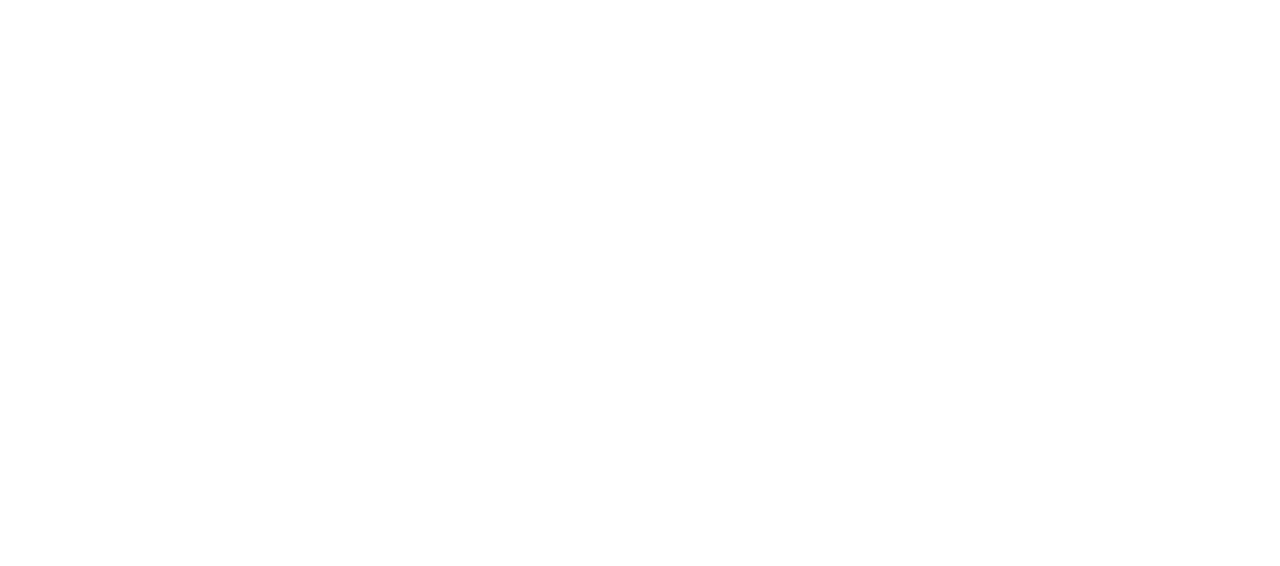
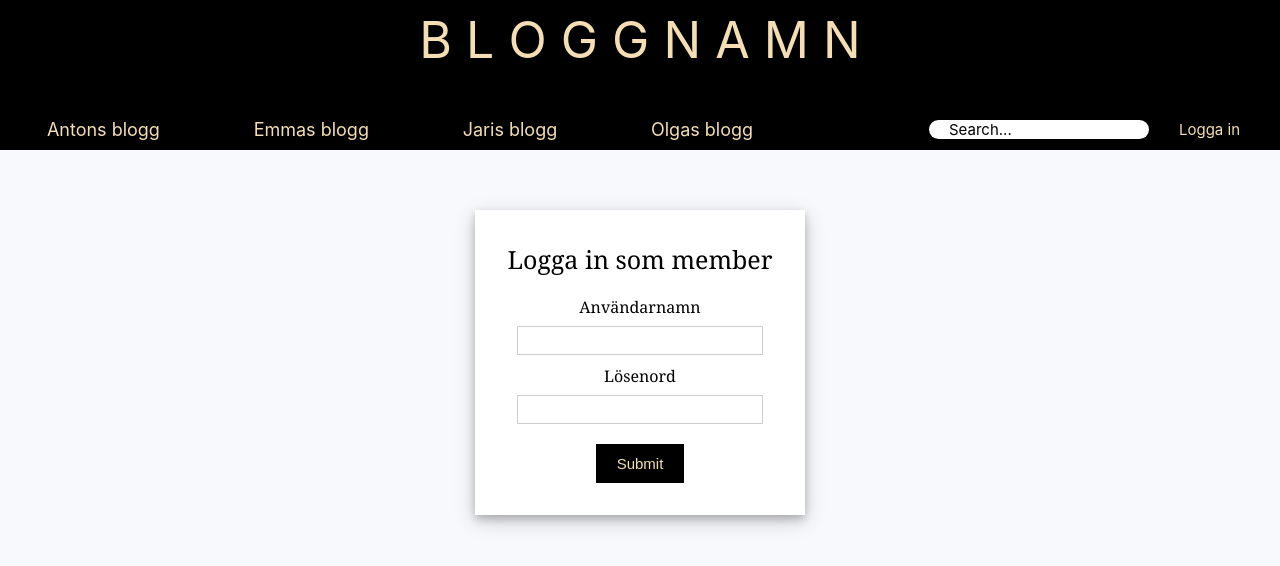
Before and after one commit to Emmarn/blogproject, a React (Create React App) app: page /login in a window 1280 px wide. Before the commit this address had no page. Shown: the top 566 px of the page. Built offline with nearby package versions, Linux system fonts and the light colour scheme.

Commit message:
login form

```diff
--- a/src/App.js
+++ b/src/App.js
@@ -6,6 +6,7 @@
 import { Jarisblog } from './components/Jarisblog';
 import { Olgasblog } from './components/Olgasblog';
 import {Homepage} from './components/Homepage'
+import{Loginpage} from './components/Loginpage'
 
 
 function App() {
@@ -18,6 +19,7 @@
         <Route path='/emmasblog' element={<Emmasblog/>}/>
         <Route path='/jarisblog' element={<Jarisblog/>}/>
         <Route path='/olgasblog' element={<Olgasblog/>}/>
+        <Route path='/login' element={<Loginpage/>}/>
       </Routes>
 
 
--- /dev/null
+++ b/src/components/Loginpage.css
@@ -0,0 +1,64 @@
+.form {
+    font-family: sans-serif;
+    display: flex;
+    align-items: center;
+    justify-content: flex-start;
+    flex-direction: column;
+    gap: 20px;
+    height: 100vh;
+    font-family: Cambria, Cochin, Georgia, Times, "Times New Roman", serif;
+    background-color: #f8f9fd;
+    padding-top: 60px;
+  }
+
+  input[type="text"],
+  input[type="password"] {
+    height: 25px;
+    border: 1px solid rgba(0, 0, 0, 0.2);
+  }
+
+  input[type="submit"] {
+    margin-top: 10px;
+    cursor: pointer;
+    font-size: 15px;
+    background: black;
+    border: 1px solid black;
+    color: wheat;
+    padding: 10px 20px;
+  }
+
+  input[type="submit"]:hover {
+    background: rgb(62, 62, 62);
+  }
+
+  .button-container {
+    display: flex;
+    justify-content: center;
+  }
+
+  .login-form {
+    background-color: white;
+    padding: 2rem;
+    box-shadow: 0 4px 8px 0 rgba(0, 0, 0, 0.2), 0 6px 20px 0 rgba(0, 0, 0, 0.19);
+  }
+
+  .list-container {
+    display: flex;
+  }
+
+  .error {
+    color: red;
+    font-size: 12px;
+  }
+
+  .title {
+    font-size: 25px;
+    margin-bottom: 20px;
+  }
+
+  .input-container {
+    display: flex;
+    flex-direction: column;
+    gap: 8px;
+    margin: 10px;
+  }
--- /dev/null
+++ b/src/components/Loginpage.js
@@ -0,0 +1,98 @@
+import { render } from "@testing-library/react";
+import React from "react";
+import { Header } from "./Header";
+import styles from "./Loginpage.css";
+import { useState } from "react";
+
+export const Loginpage = () => {
+  // Deklarerar två React States för lyckad och misslyckad inloggning.
+  const [errorMessages, setErrorMessages] = useState({});
+  const [isSubmitted, setIsSubmitted] = useState(false);
+
+  // Skapar Users login och password.
+  const database = [
+    {
+      username: "anton",
+      password: "anton",
+    },
+    {
+      username: "emma",
+      password: "emma",
+    },
+    {
+      username: "jari",
+      password: "jari",
+    },
+    {
+      username: "olga",
+      password: "olga",
+    },
+  ];
+
+  const errors = {
+    uname: "ogiltigt användarnamn",
+    pass: "ogiltigt lösenord",
+  };
+
+  //Skapar en inloggningsfunktion.
+  const handleSubmit = (event) => {
+    event.preventDefault();
+
+    var { uname, pass } = document.forms[0];
+
+    // Hittar users login info.
+    const userData = database.find((user) => user.username === uname.value);
+
+    // Jämförar users info
+    if (userData) {
+      if (userData.password !== pass.value) {
+        // Felaktigt password.
+        setErrorMessages({ name: "pass", message: errors.pass });
+      } else {
+        setIsSubmitted(true);
+      }
+    } else {
+      // Felaktigt username.
+      setErrorMessages({ name: "uname", message: errors.uname });
+    }
+  };
+
+  // Skapar en felmeddelandefunktion om users info har fel.
+  const renderErrorMessage = (name) =>
+    name === errorMessages.name && (
+      <div className="error">{errorMessages.message}</div>
+    );
+
+  // Skapar login form.
+  const renderForm = (
+    <div className="render-form">
+      <form onSubmit={handleSubmit}>
+        <div className="input-container">
+          <label>Användarnamn</label>
+          <input type="text" name="uname" required />
+          {renderErrorMessage("uname")}
+        </div>
+        <div className="input-container">
+          <label>Lösenord</label>
+          <input type="password" name="pass" required />
+          {renderErrorMessage("pass")}
+        </div>
+        <div className="button-container">
+          <input type="submit" />
+        </div>
+      </form>
+    </div>
+  );
+
+  return (
+    <>
+      <Header />
+      <div className="form">
+        <div className="login-form">
+          <div className="title">Logga in som member</div>
+          {isSubmitted ? <div>Användaren är inloggad</div> : renderForm}
+        </div>
+      </div>
+    </>
+  );
+};
```
